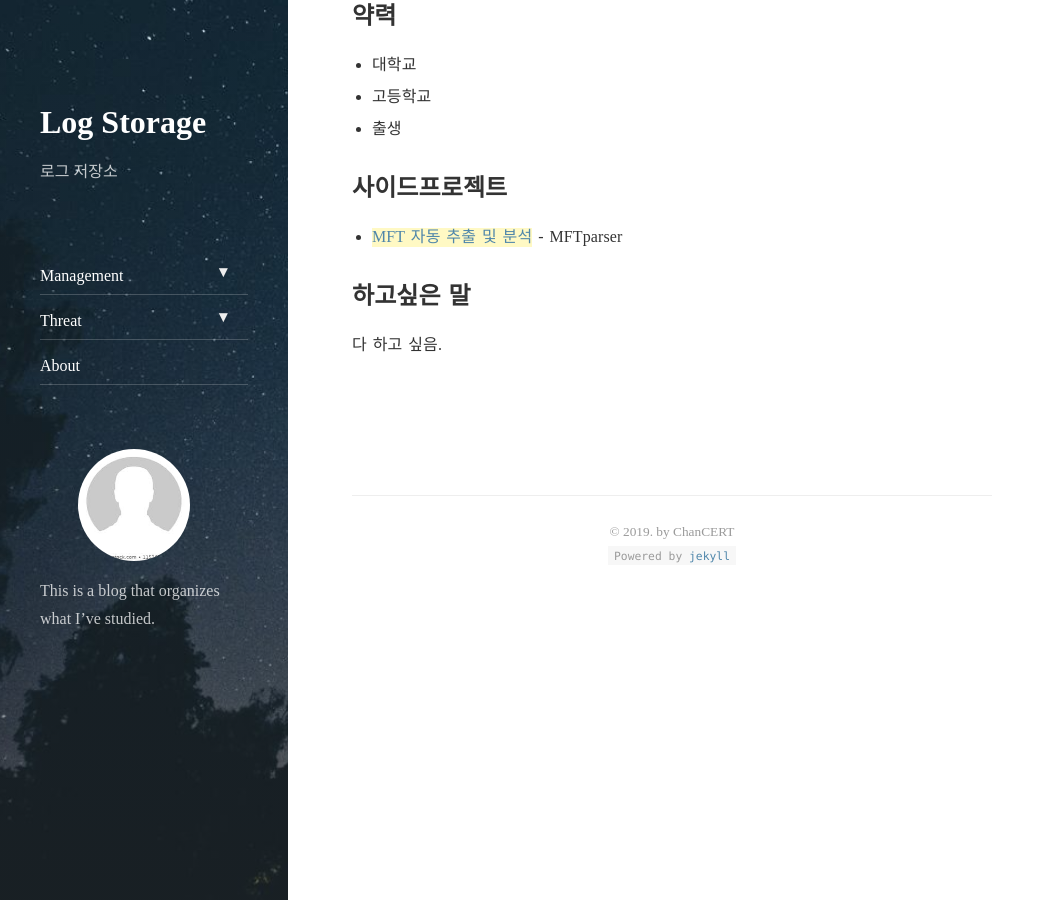
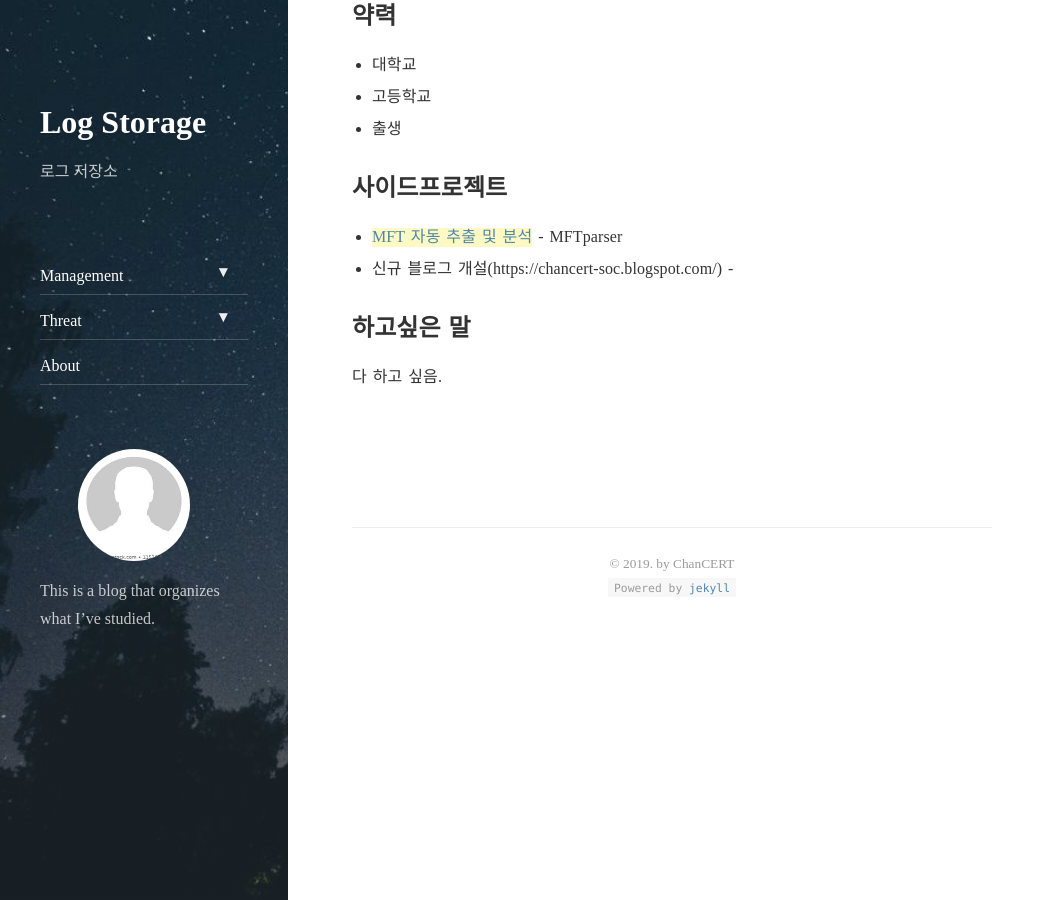
Before and after one commit to chanbin/chanbin.github.io, a Jekyll site: the page built from about.md, in a window 1280 px wide and 900 px high, scrolled down 410 px. Shown: the whole window, without its empty margins (0-1055 px from the left). Built offline with Jekyll 4.4.1, drawn with Linux system fonts in a browser that asks for light colours; nearby versions of some CDN libraries.

Commit message:
Update about.md

```diff
--- a/about.md
+++ b/about.md
@@ -19,6 +19,7 @@ order: 3
 ## 사이드프로젝트
 
 - [MFT 자동 추출 및 분석](https://github.com/chanbin/MFTparser) - MFTparser
+- 신규 블로그 개설(https://chancert-soc.blogspot.com/) -
 
 ## 하고싶은 말
 
```
